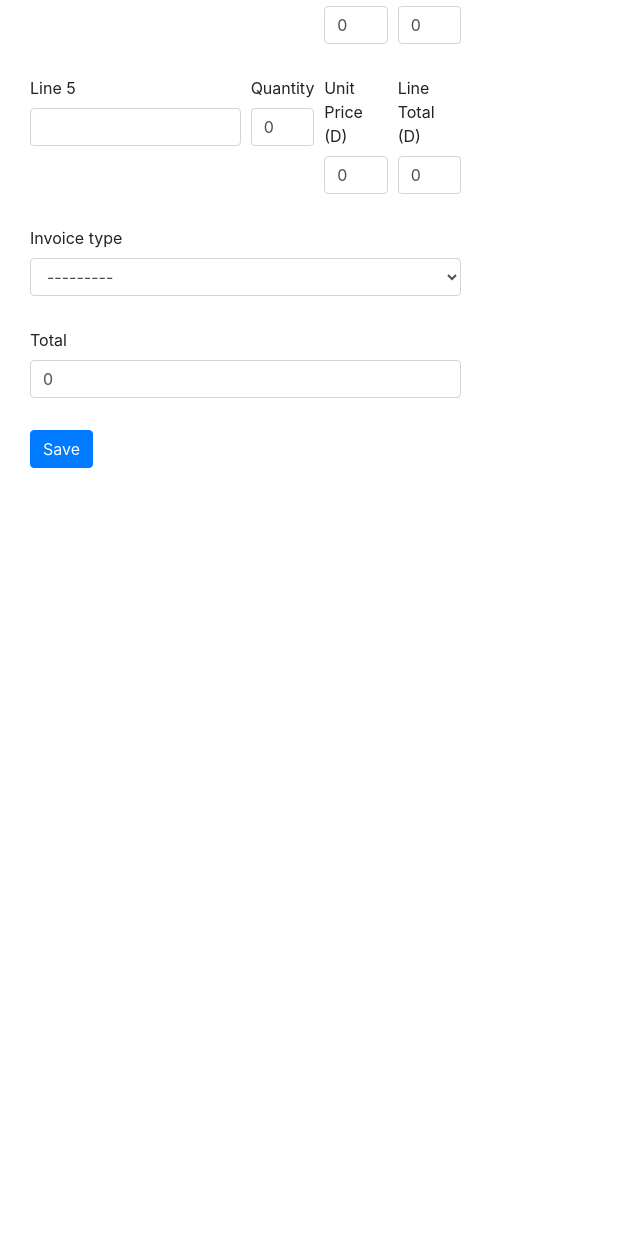
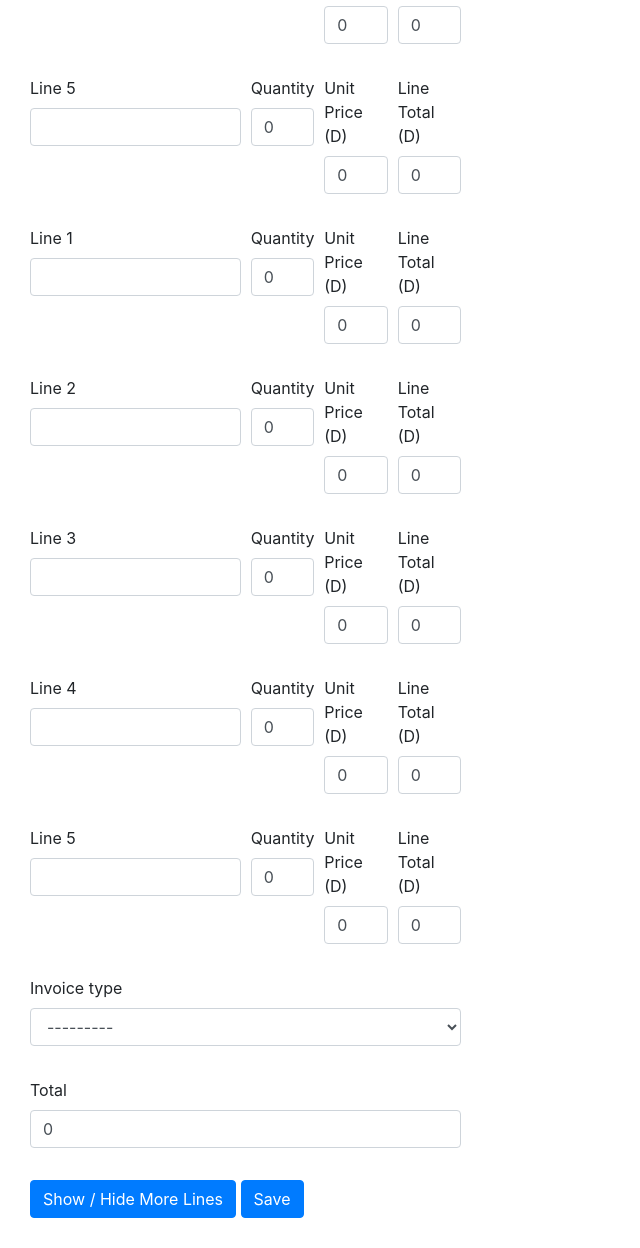
Before and after one commit to Memory-Wabwile/Invoice-Management-System, a Django app: page /add_invoice/ in a window 1280 px wide. Shown: the part 814-2062 px from the top of the page, without its empty margins (0-640 px from the left). Before the commit the page ends 1282 px from the top, so only its background shows below. Run offline with Django 4.2, Linux system fonts and the light colour scheme; data comes from the database, SQL or seed files in the repository; some libraries are stand-ins or nearby versions.

Commit message:
add a button for showing and hiding more lines

```diff
--- a/invoicemgt/templates/add_invoice.html
+++ b/invoicemgt/templates/add_invoice.html
@@ -97,6 +97,7 @@
                   {{ form.line_four_total_price|as_crispy_field }}
                 </div>
               </div>
+
               <div class="form-row">
                 <div class="form-group col-md-6">
                   {{ form.line_five|as_crispy_field }}
@@ -113,6 +114,79 @@
               </div>
 
               <div class="form-row">
+                <div class="form-group col-md-6">
+                  {{ form.line_six|as_crispy_field }}
+                </div>
+                <div class="form-group col-md-2">
+                  {{ form.line_six_quantity|as_crispy_field }}
+                </div>
+                <div class="form-group col-md-2">
+                  {{ form.line_six_unit_price|as_crispy_field }}
+                </div>
+                <div class="form-group col-md-2">
+                  {{ form.line_six_total_price|as_crispy_field }}
+                </div>
+              </div>
+
+              <div class="form-row">
+                <div class="form-group col-md-6">
+                  {{ form.line_seven|as_crispy_field }}
+                </div>
+                <div class="form-group col-md-2">
+                  {{ form.line_seven_quantity|as_crispy_field }}
+                </div>
+                <div class="form-group col-md-2">
+                  {{ form.line_seven_unit_price|as_crispy_field }}
+                </div>
+                <div class="form-group col-md-2">
+                  {{ form.line_seven_total_price|as_crispy_field }}
+                </div>
+              </div>
+              <div class="form-row">
+                <div class="form-group col-md-6">
+                  {{ form.line_eight|as_crispy_field }}
+                </div>
+                <div class="form-group col-md-2">
+                  {{ form.line_eight_quantity|as_crispy_field }}
+                </div>
+                <div class="form-group col-md-2">
+                  {{ form.line_eight_unit_price|as_crispy_field }}
+                </div>
+                <div class="form-group col-md-2">
+                  {{ form.line_eight_total_price|as_crispy_field }}
+                </div>
+              </div>
+              <div class="form-row">
+                <div class="form-group col-md-6">
+                  {{ form.line_nine|as_crispy_field }}
+                </div>
+                <div class="form-group col-md-2">
+                  {{ form.line_nine_quantity|as_crispy_field }}
+                </div>
+                <div class="form-group col-md-2">
+                  {{ form.line_nine_unit_price|as_crispy_field }}
+                </div>
+                <div class="form-group col-md-2">
+                  {{ form.line_nine_total_price|as_crispy_field }}
+                </div>
+              </div>
+
+              <div class="form-row">
+                <div class="form-group col-md-6">
+                  {{ form.line_ten|as_crispy_field }}
+                </div>
+                <div class="form-group col-md-2">
+                  {{ form.line_ten_quantity|as_crispy_field }}
+                </div>
+                <div class="form-group col-md-2">
+                  {{ form.line_ten_unit_price|as_crispy_field }}
+                </div>
+                <div class="form-group col-md-2">
+                  {{ form.line_ten_total_price|as_crispy_field }}
+                </div>
+              </div>
+
+              <div class="form-row">
                 <div class="form-group col-md-12">
                   {{ form.invoice_type|as_crispy_field }}
                 </div>
@@ -120,6 +194,8 @@
                   {{ form.total|as_crispy_field }}
                 </div>
               </div>
+
+              <button id="more-line" type="button" class="btn btn-primary" > Show / Hide More Lines </button>
 
               <button type="submit" class="btn btn-primary">Save</button>
 
```
